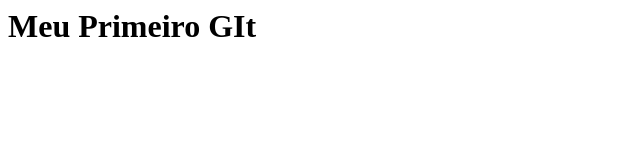
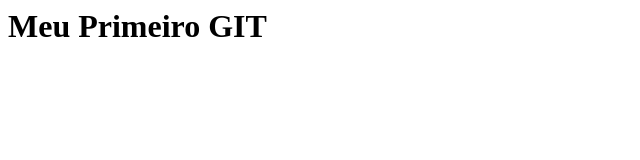
Before and after one commit to tallessil/projeto-curso-git, a plain HTML site: page index.html in a window 1280 px wide. Shown: the full height of the page, 0-640 px from the left. Drawn offline with Linux system fonts and the light colour scheme.

Commit message:
Alterado estrutura GIT

```diff
--- a/index.html
+++ b/index.html
@@ -4,6 +4,6 @@
     <meta charset="utf-8" />
     <title>ptojeto-curso-git</title>
 </head>
-<h1>Meu Primeiro GIt</h1>
+<h1>Meu Primeiro GIT</h1>
 
 </html>
```
